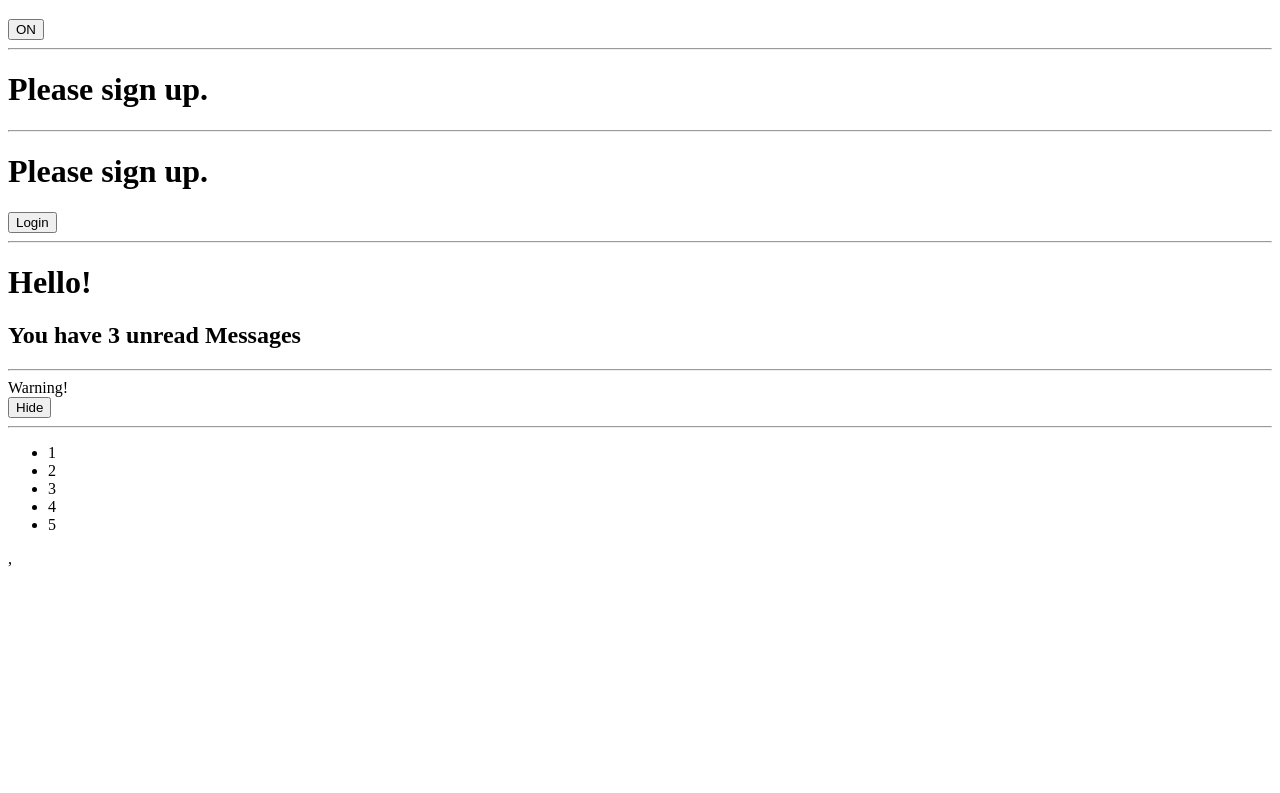
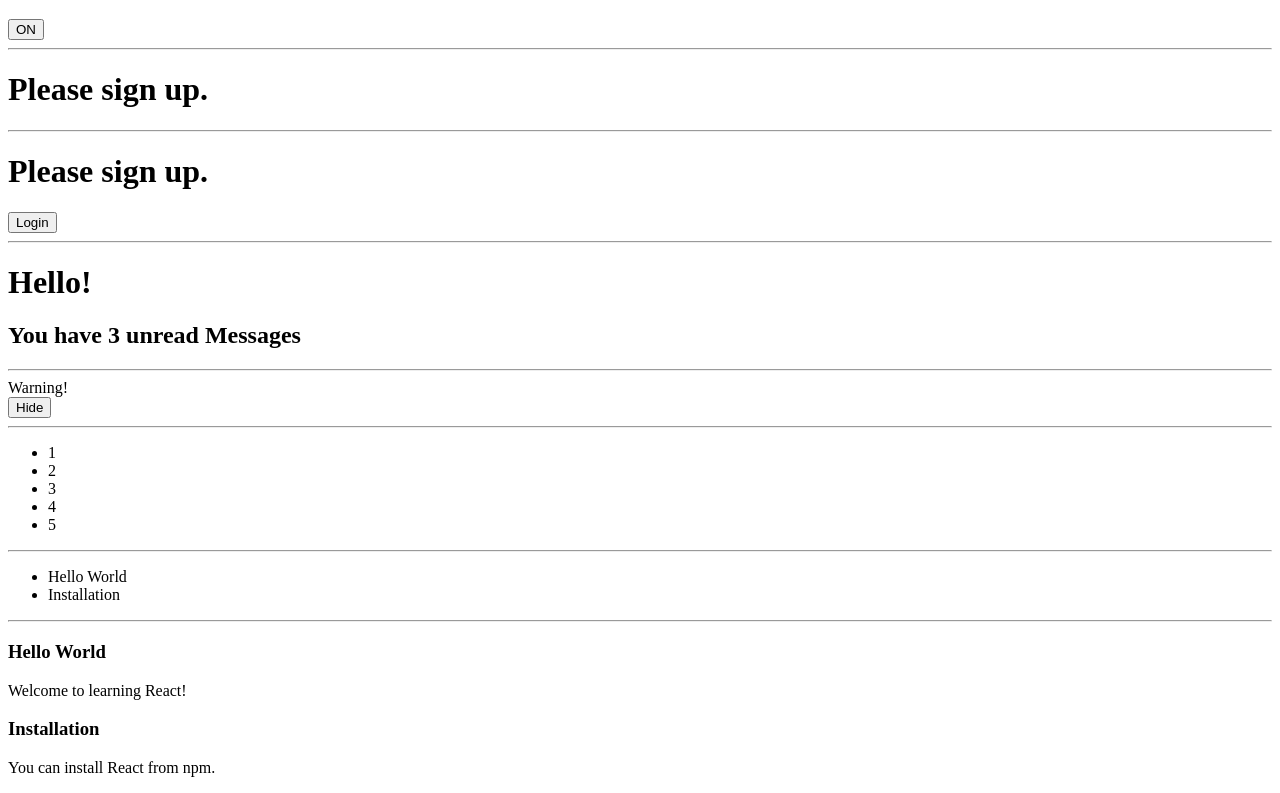
Before and after one commit to quantum93/react-tutorial, a React (Create React App) app: page / in a window 1280 px wide. Shown: the part 820-1613 px from the top of the page. Before the commit the page ends 1396 px from the top, so only its background shows below. Built offline with nearby package versions, Linux system fonts and the light colour scheme.

Commit message:
It shows why Keys Must Only Be Unique Among Siblings

```diff
--- a/src/App.js
+++ b/src/App.js
@@ -8,6 +8,7 @@
 import Mailbox from './Mailbox';
 import Page from './Page';
 import NumberList from './NumberList';
+import Blog from './Blog';
 
 const comment = {
   date: new Date(),
@@ -21,6 +22,11 @@
 const messages = ['React', 'Re: React', 'Re:Re: React'];
 
 const numbers = [1, 2, 3, 4, 5];
+
+const posts = [
+  {id: 1, title: 'Hello World', content: 'Welcome to learning React!'},
+  {id: 2, title: 'Installation', content: 'You can install React from npm.'}
+];
 
 function App() {
   return (
@@ -52,7 +58,9 @@
         <hr/>
         <Page />
         <hr/>
-        <NumberList numbers={numbers} />,
+        <NumberList numbers={numbers} />
+        <hr/>
+        <Blog posts={posts} />
     </div>
   );
 }
--- /dev/null
+++ b/src/Blog.js
@@ -0,0 +1,29 @@
+import React from 'react';
+
+function Blog(props) {
+  const sidebar = (
+    <ul>
+      {props.posts.map((post) =>
+        <li key={post.id}>
+          {post.title}
+        </li>
+      )}
+    </ul>
+  );
+
+  const content = props.posts.map((post) =>
+    <div key={post.id}>
+      <h3>{post.title}</h3>
+      <p>{post.content}</p>
+    </div>
+  );
+
+  return (
+    <div>
+      {sidebar}
+      <hr/>
+      {content}
+    </div>
+  );
+}
+export default Blog;
--- a/src/NumberList.js
+++ b/src/NumberList.js
@@ -3,6 +3,7 @@
 function NumberList(props) {
   const numbers = props.numbers;
   const listItems = numbers.map((number) =>
+  // You need key when you have map function
     <li key={number.toString()}>
       {number}
     </li>
```
